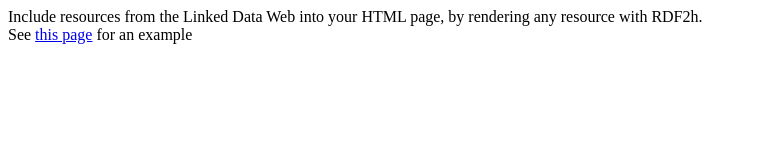
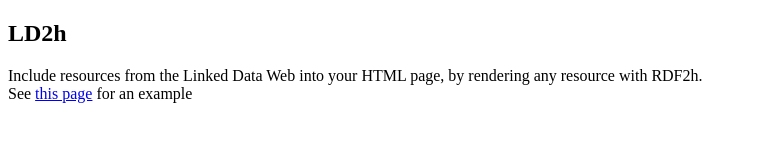
Before and after one commit to rdf2h/ld2h, a plain HTML site: page index.html in a window 1280 px wide. Shown: the whole page, without its empty margins (0-757 px from the left). Drawn offline with Linux system fonts and the light colour scheme.

Commit message:
added a bit of information to the README

```diff
--- a/index.html
+++ b/index.html
@@ -6,6 +6,7 @@
         <meta name="viewport" content="width=device-width, initial-scale=1.0">
     </head>
     <body>
+        <h2>LD2h</h2>
         <div>Include resources from the Linked Data Web into your HTML page, by
             rendering any resource with RDF2h.</div>
         <div>See <a href="example.html">this page</a> for an example</div>
```
Also changed, not shown: README.md.
